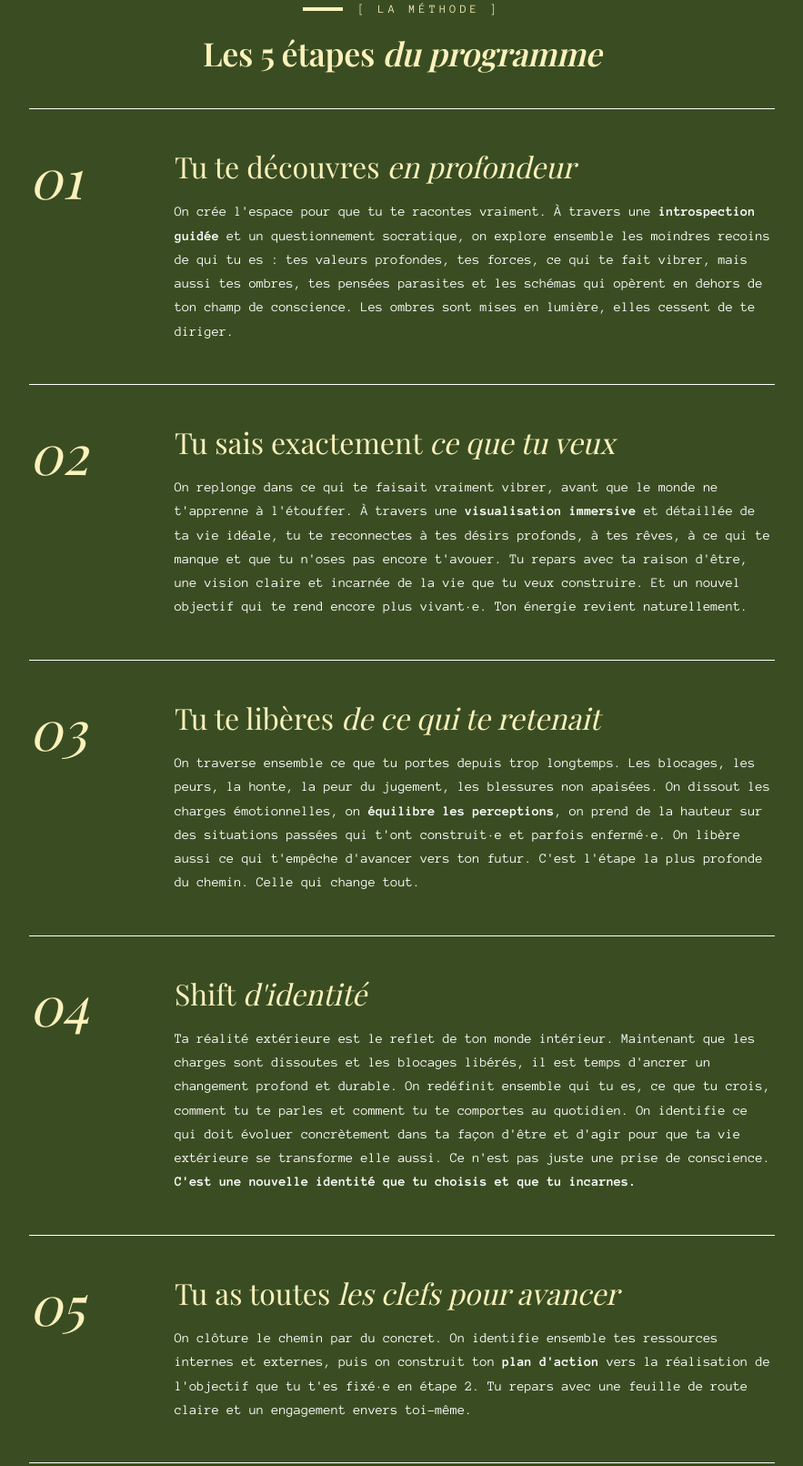
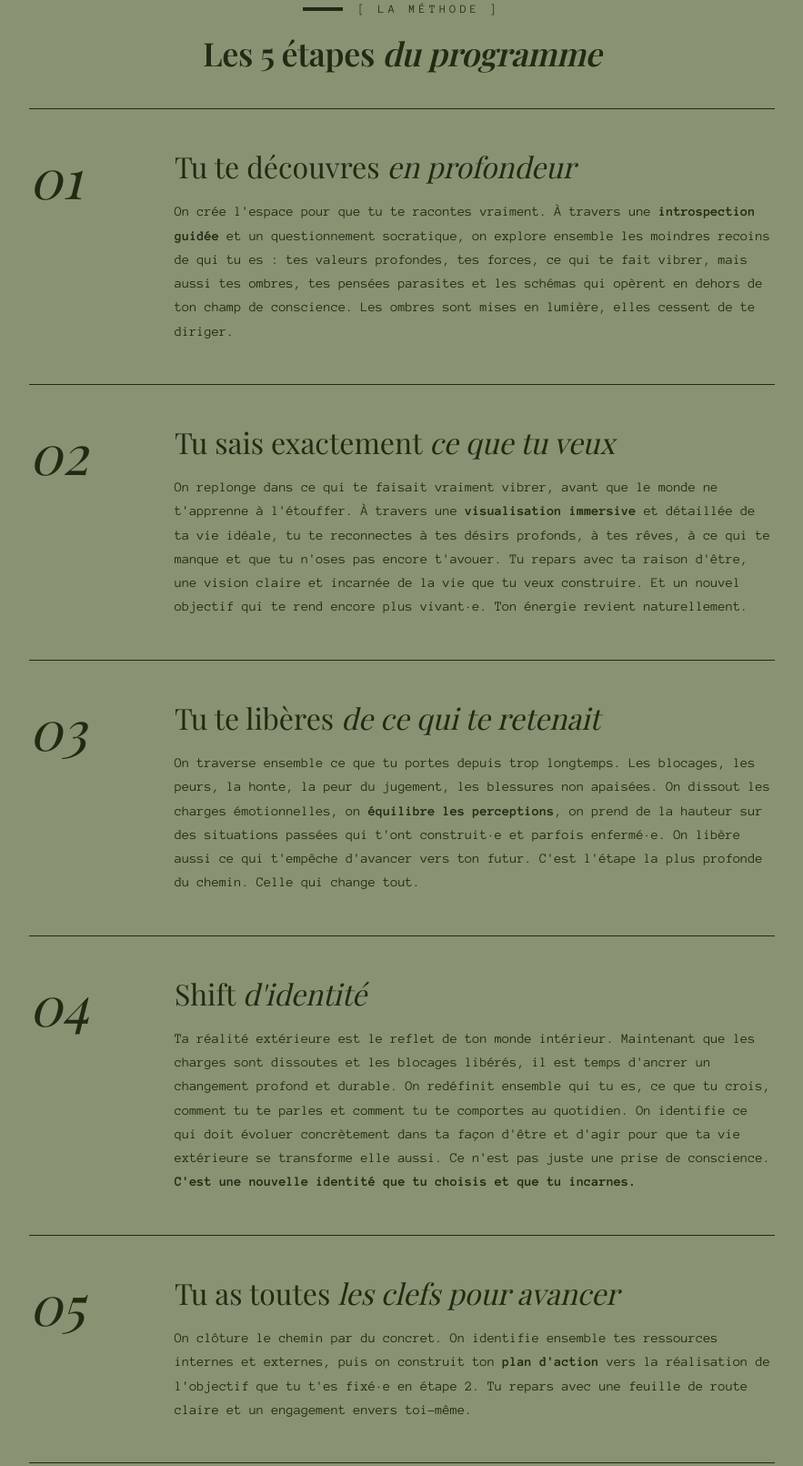
Before and after one commit to angeliquerobin-ia/angeliquerobin-com, a plain HTML site: page lotus.html in a window 1280 px wide. Shown: the part 3751-5362 px from the top of the page at 91% size, without its empty margins (198-1081 px from the left). Drawn offline with nearby package versions, Linux system fonts and the light colour scheme; a script that the page names is missing; a web font is replaced by a local one.

Commit message:
Retour d'un encart sauge : rotation vert profond, indigo, sauge
Co-Authored-By: Claude Opus 5.5 <noreply@anthropic.com>

```diff
--- a/lotus.html
+++ b/lotus.html
@@ -214,46 +214,46 @@
   </div>
 </section>
 
-<section class="fond-vert">
+<section class="fond-sauge">
   <div style="max-width: 900px; margin: 0 auto; padding: 112px 40px;">
     <div style="text-align: center; margin-bottom: 40px;">
       <div class="kicker label" style=" margin-bottom: 22px;">La méthode</div>
-      <h2 class="lead" style="font-size: clamp(28px, 2.8vw, 38px); margin: 0; color: var(--blanc);">Les 5 étapes <em>du programme</em></h2>
+      <h2 class="lead" style="font-size: clamp(28px, 2.8vw, 38px); margin: 0; color: var(--vert-nuit);">Les 5 étapes <em>du programme</em></h2>
     </div>
     <div style="margin-top: 40px;">
-      <div class="etape" style="border-color: var(--blanc);">
-        <div class="num" style="color: var(--blanc);">01</div>
+      <div class="etape" style="border-color: var(--vert-nuit);">
+        <div class="num" style="color: var(--vert-nuit);">01</div>
         <div>
-          <h3 style="color: var(--blanc);">Tu te découvres <em>en profondeur</em></h3>
-          <p style="color: var(--blanc);">On crée l'espace pour que tu te racontes vraiment. À travers une <strong>introspection guidée</strong> et un questionnement socratique, on explore ensemble les moindres recoins de qui tu es : tes valeurs profondes, tes forces, ce qui te fait vibrer, mais aussi tes ombres, tes pensées parasites et les schémas qui opèrent en dehors de ton champ de conscience. Les ombres sont mises en lumière, elles cessent de te diriger.</p>
+          <h3 style="color: var(--vert-nuit);">Tu te découvres <em>en profondeur</em></h3>
+          <p style="color: var(--vert-nuit);">On crée l'espace pour que tu te racontes vraiment. À travers une <strong>introspection guidée</strong> et un questionnement socratique, on explore ensemble les moindres recoins de qui tu es : tes valeurs profondes, tes forces, ce qui te fait vibrer, mais aussi tes ombres, tes pensées parasites et les schémas qui opèrent en dehors de ton champ de conscience. Les ombres sont mises en lumière, elles cessent de te diriger.</p>
         </div>
       </div>
-      <div class="etape" style="border-color: var(--blanc);">
-        <div class="num" style="color: var(--blanc);">02</div>
+      <div class="etape" style="border-color: var(--vert-nuit);">
+        <div class="num" style="color: var(--vert-nuit);">02</div>
         <div>
-          <h3 style="color: var(--blanc);">Tu sais exactement <em>ce que tu veux</em></h3>
-          <p style="color: var(--blanc);">On replonge dans ce qui te faisait vraiment vibrer, avant que le monde ne t'apprenne à l'étouffer. À travers une <strong>visualisation immersive</strong> et détaillée de ta vie idéale, tu te reconnectes à tes désirs profonds, à tes rêves, à ce qui te manque et que tu n'oses pas encore t'avouer. Tu repars avec ta raison d'être, une vision claire et incarnée de la vie que tu veux construire. Et un nouvel objectif qui te rend encore plus vivant·e. Ton énergie revient naturellement.</p>
+          <h3 style="color: var(--vert-nuit);">Tu sais exactement <em>ce que tu veux</em></h3>
+          <p style="color: var(--vert-nuit);">On replonge dans ce qui te faisait vraiment vibrer, avant que le monde ne t'apprenne à l'étouffer. À travers une <strong>visualisation immersive</strong> et détaillée de ta vie idéale, tu te reconnectes à tes désirs profonds, à tes rêves, à ce qui te manque et que tu n'oses pas encore t'avouer. Tu repars avec ta raison d'être, une vision claire et incarnée de la vie que tu veux construire. Et un nouvel objectif qui te rend encore plus vivant·e. Ton énergie revient naturellement.</p>
         </div>
       </div>
-      <div class="etape" style="border-color: var(--blanc);">
-        <div class="num" style="color: var(--blanc);">03</div>
+      <div class="etape" style="border-color: var(--vert-nuit);">
+        <div class="num" style="color: var(--vert-nuit);">03</div>
         <div>
-          <h3 style="color: var(--blanc);">Tu te libères <em>de ce qui te retenait</em></h3>
-          <p style="color: var(--blanc);">On traverse ensemble ce que tu portes depuis trop longtemps. Les blocages, les peurs, la honte, la peur du jugement, les blessures non apaisées. On dissout les charges émotionnelles, on <strong>équilibre les perceptions</strong>, on prend de la hauteur sur des situations passées qui t'ont construit·e et parfois enfermé·e. On libère aussi ce qui t'empêche d'avancer vers ton futur. C'est l'étape la plus profonde du chemin. Celle qui change tout.</p>
+          <h3 style="color: var(--vert-nuit);">Tu te libères <em>de ce qui te retenait</em></h3>
+          <p style="color: var(--vert-nuit);">On traverse ensemble ce que tu portes depuis trop longtemps. Les blocages, les peurs, la honte, la peur du jugement, les blessures non apaisées. On dissout les charges émotionnelles, on <strong>équilibre les perceptions</strong>, on prend de la hauteur sur des situations passées qui t'ont construit·e et parfois enfermé·e. On libère aussi ce qui t'empêche d'avancer vers ton futur. C'est l'étape la plus profonde du chemin. Celle qui change tout.</p>
         </div>
       </div>
-      <div class="etape" style="border-color: var(--blanc);">
-        <div class="num" style="color: var(--blanc);">04</div>
+      <div class="etape" style="border-color: var(--vert-nuit);">
+        <div class="num" style="color: var(--vert-nuit);">04</div>
         <div>
-          <h3 style="color: var(--blanc);">Shift <em>d'identité</em></h3>
-          <p style="color: var(--blanc);">Ta réalité extérieure est le reflet de ton monde intérieur. Maintenant que les charges sont dissoutes et les blocages libérés, il est temps d'ancrer un changement profond et durable. On redéfinit ensemble qui tu es, ce que tu crois, comment tu te parles et comment tu te comportes au quotidien. On identifie ce qui doit évoluer concrètement dans ta façon d'être et d'agir pour que ta vie extérieure se transforme elle aussi. Ce n'est pas juste une prise de conscience. <strong>C'est une nouvelle identité que tu choisis et que tu incarnes.</strong></p>
+          <h3 style="color: var(--vert-nuit);">Shift <em>d'identité</em></h3>
+          <p style="color: var(--vert-nuit);">Ta réalité extérieure est le reflet de ton monde intérieur. Maintenant que les charges sont dissoutes et les blocages libérés, il est temps d'ancrer un changement profond et durable. On redéfinit ensemble qui tu es, ce que tu crois, comment tu te parles et comment tu te comportes au quotidien. On identifie ce qui doit évoluer concrètement dans ta façon d'être et d'agir pour que ta vie extérieure se transforme elle aussi. Ce n'est pas juste une prise de conscience. <strong>C'est une nouvelle identité que tu choisis et que tu incarnes.</strong></p>
         </div>
       </div>
-      <div class="etape" style="border-color: var(--blanc);">
-        <div class="num" style="color: var(--blanc);">05</div>
+      <div class="etape" style="border-color: var(--vert-nuit);">
+        <div class="num" style="color: var(--vert-nuit);">05</div>
         <div>
-          <h3 style="color: var(--blanc);">Tu as toutes <em>les clefs pour avancer</em></h3>
-          <p style="color: var(--blanc);">On clôture le chemin par du concret. On identifie ensemble tes ressources internes et externes, puis on construit ton <strong>plan d'action</strong> vers la réalisation de l'objectif que tu t'es fixé·e en étape 2. Tu repars avec une feuille de route claire et un engagement envers toi-même.</p>
+          <h3 style="color: var(--vert-nuit);">Tu as toutes <em>les clefs pour avancer</em></h3>
+          <p style="color: var(--vert-nuit);">On clôture le chemin par du concret. On identifie ensemble tes ressources internes et externes, puis on construit ton <strong>plan d'action</strong> vers la réalisation de l'objectif que tu t'es fixé·e en étape 2. Tu repars avec une feuille de route claire et un engagement envers toi-même.</p>
         </div>
       </div>
     </div>
```
Also changed, not shown: accueil.html (+2 -2 lines), qui-suis-je.html (+3 -3 lines).
